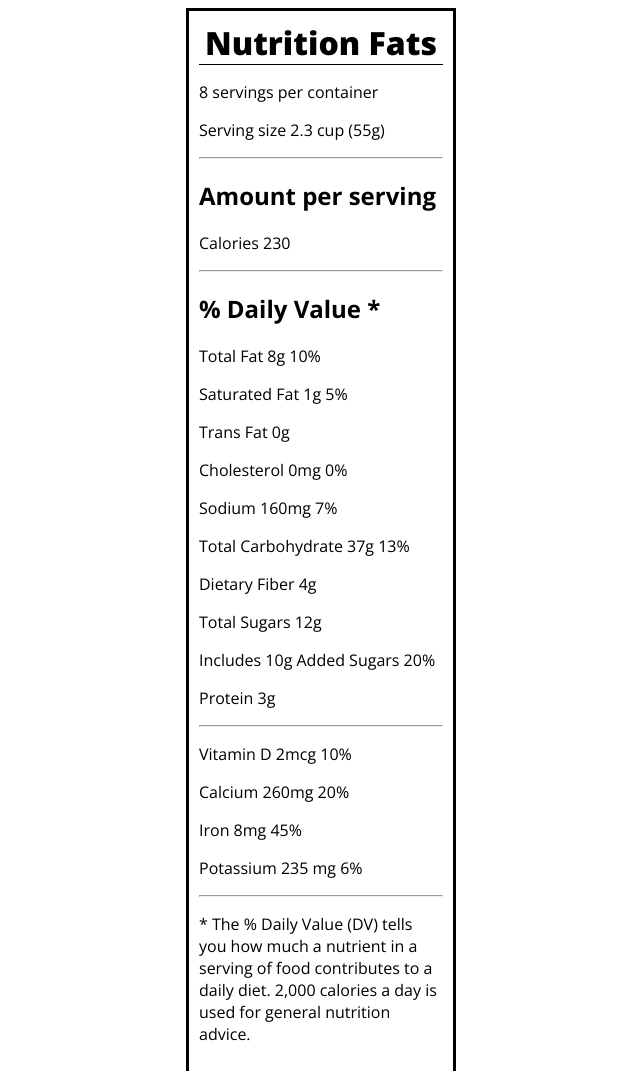
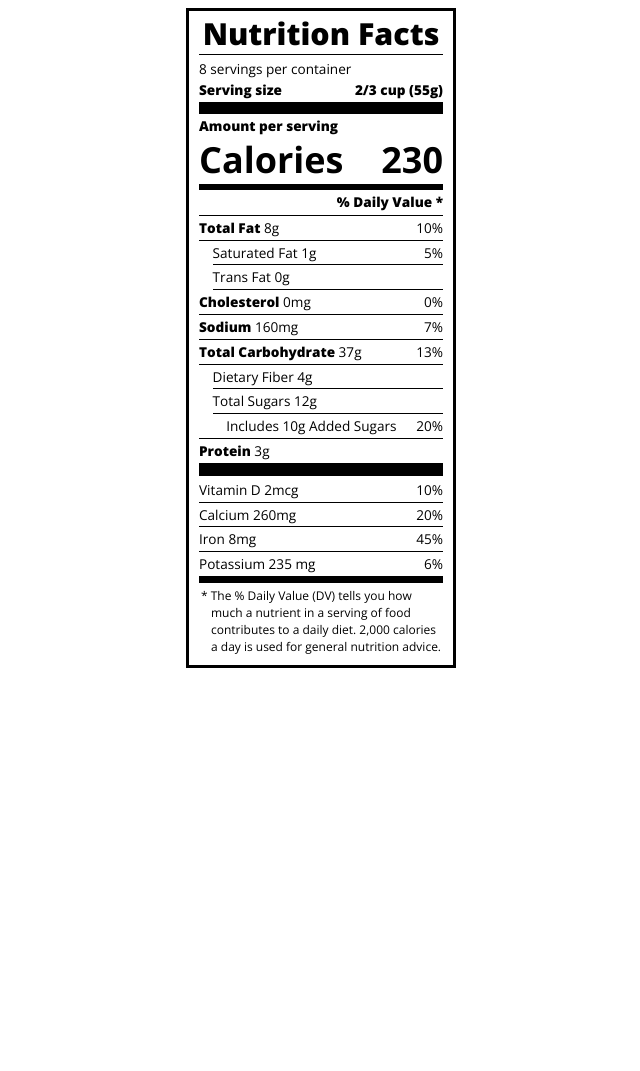
Before and after one commit to matiasbaldanza/learning-fcc-rwd, a plain HTML site: page tutorials/nutritionLabel/index.html in a window 1280 px wide. Shown: the top 1071 px of the page, without its empty margins (319-959 px from the left). After the commit the page ends 800 px from the top, so only its background shows below. Drawn offline with nearby package versions, Linux system fonts and the light colour scheme.

Commit message:
nutritionLabel v1 finished without using divs ad hr, like in the FCC tutorial

```diff
--- a/tutorials/nutritionLabel/index.html
+++ b/tutorials/nutritionLabel/index.html
@@ -10,37 +10,35 @@
 <body>
     <div class="label">
         <div class="label-header">
-            <h1>Nutrition Fats</h1>
+            <h1 class="extrabold">Nutrition Facts</h1>
             <p>8 servings per container</p>
-            <p>Serving size 2.3 cup (55g)</p>
+            <p class="extrabold">Serving size <span class="right">2/3 cup (55g)</span></p>
         </div>
-        <hr>
+        <hr class="thick-divider">
         <div class="calories-info">
-            <h2>Amount per serving</h2>
-            <p>Calories 230</p>
+            <h2 class="extrabold">Amount per serving</h2>
+            <p class="calories">Calories <span class="right">230</span></p>
         </div>
-        <hr>
+        <hr class="medium-divider">
         <div class="percentage-daily-value">
-            <h2>% Daily Value *</h2>
-            <p>Total Fat 8g 10%</p>
-            <p>Saturated Fat 1g 5%</p>
-            <p>Trans Fat 0g</p>
-            <p>Cholesterol 0mg 0%</p>
-            <p>Sodium 160mg 7%</p>
-            <p>Total Carbohydrate 37g 13%</p>
-            <p>Dietary Fiber 4g</p>
-            <p>Total Sugars 12g</p>
-            <p>Includes 10g Added Sugars 20%</p>
-            <p>Protein 3g</p>
+            <h2 class="extrabold right">% Daily Value *</h2>
+            <p><span class="extrabold">Total Fat</span> 8g <span class="right">10%</span></p>
+            <p class="indent">Saturated Fat 1g <span class="right">5%</span></p>
+            <p class="indent">Trans Fat 0g</p>
+            <p><span class="extrabold">Cholesterol</span> 0mg <span class="right">0%</span></p>
+            <p><span class="extrabold">Sodium</span> 160mg <span class="right">7%</span></p>
+            <p><span class="extrabold">Total Carbohydrate</span> 37g <span class="right">13%</span></p>
+            <p class="indent">Dietary Fiber 4g</p>
+            <p class="indent">Total Sugars 12g</p>
+            <p class="dbl-indent">Includes 10g Added Sugars <span class="right">20%</span></p>
+            <p><span class="extrabold">Protein</span> 3g</p>
+            <hr class="thick-divider">
+            <p>Vitamin D 2mcg <span class="right">10%</span></p>
+            <p>Calcium 260mg <span class="right">20%</span></p>
+            <p>Iron 8mg <span class="right">45%</span class="right"></p>
+            <p>Potassium 235 mg <span class="right">6%</span></p>
         </div>
-        <hr>
-        <div class="">
-            <p>Vitamin D 2mcg 10%</p>
-            <p>Calcium 260mg 20%</p>
-            <p>Iron 8mg 45%</p>
-            <p>Potassium 235 mg 6%</p>
-        </div>
-        <hr>
+        <hr class="medium-divider">
         <div class="footnote">
             <p>* The % Daily Value (DV) tells you how much a nutrient in a serving of food contributes to a daily diet. 2,000 calories a day is used for general nutrition advice.</p>
         </div>
--- a/tutorials/nutritionLabel/styles.css
+++ b/tutorials/nutritionLabel/styles.css
@@ -12,11 +12,62 @@ body {
     font-family: 'Open Sans', sans-serif;
 }
 
-h1 {
-    font-weight: 800;
-    margin: 0;
+/* RESET TEXT STYLES */
+
+p, h1, h2 {
+    margin-top: 0;
+    margin-bottom: 0;
+    clear: both;
+}
+
+p {
+    font-size: 0.85rem;
+}
+
+.label-header h1 {
+    margin-top: -8px;
+    margin-bottom: 4px;
     border-bottom: 1px solid black;
     text-align: center;
+    font-size: 1.9rem;
+}
+
+.label h2 {
+    font-size: 0.85rem;
+}
+
+.percentage-daily-value h2 {
+    margin-bottom: 0.25rem;
+}
+
+.percentage-daily-value p {
+    border-bottom: 1px solid black;
+    line-height: 1.75em;
+}
+
+.percentage-daily-value p:first-of-type {
+    border-top: 1px solid black;
+}
+
+.indent {
+    margin-left: 1em;
+}
+
+.footnote p {
+    font-size: 0.75rem;
+    margin-top: 0.25rem;
+    text-indent: -10px;
+    margin-left: 12px;
+}
+
+/*
+    FIXME: for the border-bottom to extend to margins.
+    This works if the element below is not indented.
+    Will not look as expected if we have several dbl-indent elements.
+*/
+
+.dbl-indent {
+    padding-left: 2em;
 }
 
 .label {
@@ -25,3 +76,32 @@ h1 {
     width: 270px;
     margin: 0 auto;
 }
+
+.label-header p {
+    margin-bottom: 0.15rem;
+}
+
+.right {
+    float: right;
+}
+
+.extrabold {
+    font-weight: 800;
+}
+
+.calories {
+    font-size: 2.25rem;
+    font-weight: 700;
+}
+
+.label hr {
+    margin-top: 0px;
+    margin-bottom: 2px;
+}
+.thick-divider {
+    border: 6px solid black;
+}
+
+.medium-divider {
+    border: 3px solid black;
+}
```
